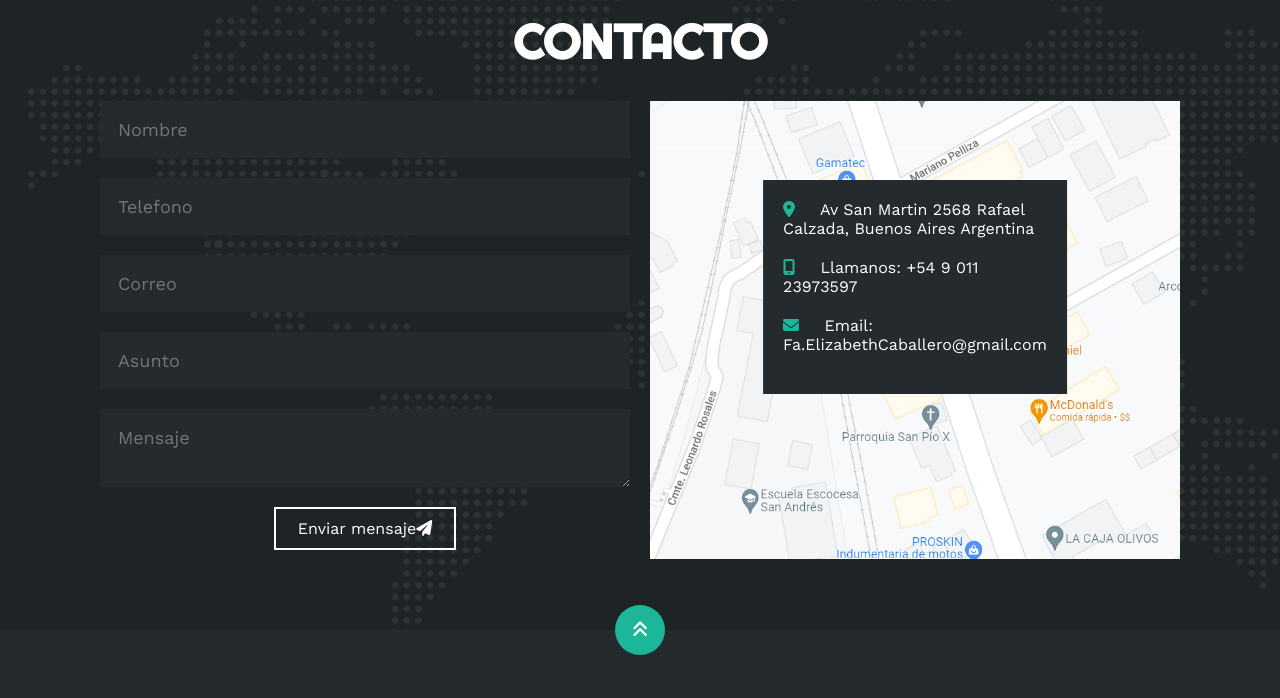
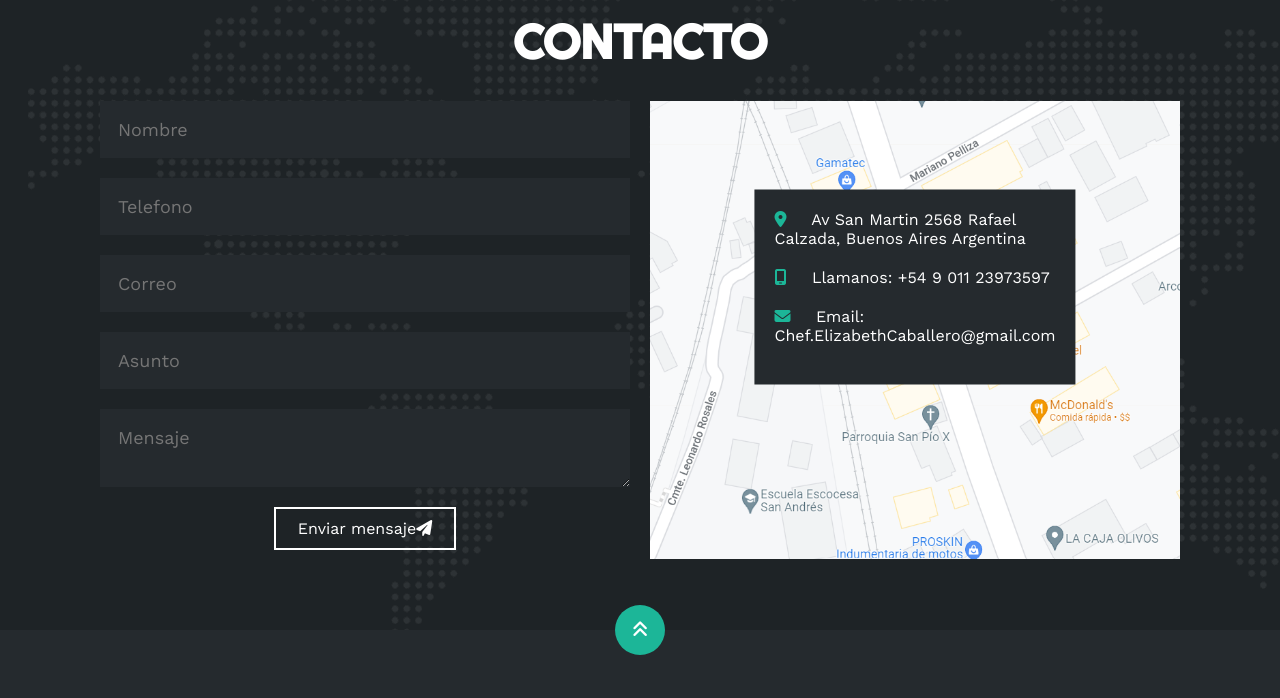
Before and after one commit to CaballeroElizabeth/CV, a plain HTML site: page index.html in a window 1280 px wide. Shown: the part 5646-6344 px from the top of the page. Drawn offline with nearby package versions, Linux system fonts and the light colour scheme.

Commit message:
Add files via upload

```diff
--- a/index.html
+++ b/index.html
@@ -426,7 +426,7 @@
                             </li>
                             <li>
                                 <i class="fa-solid fa-envelope"></i>
-                                Email: Fa.ElizabethCaballero@gmail.com
+                                Email: Chef.ElizabethCaballero@gmail.com
                             </li>
                         </ul>
                     </div>
```
